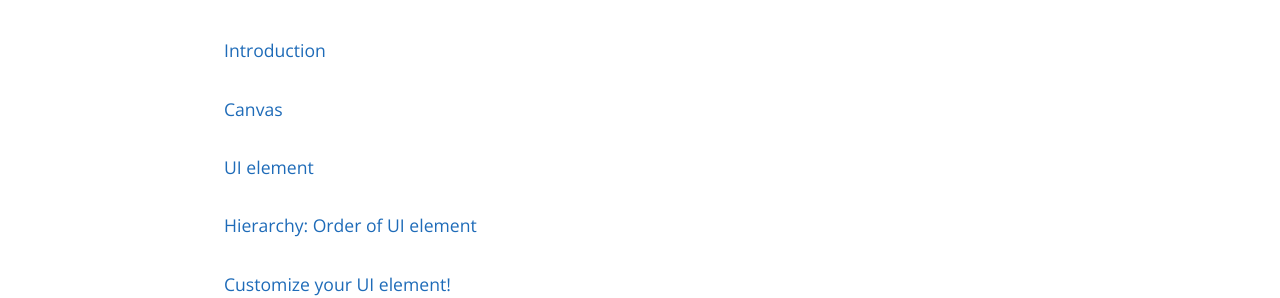
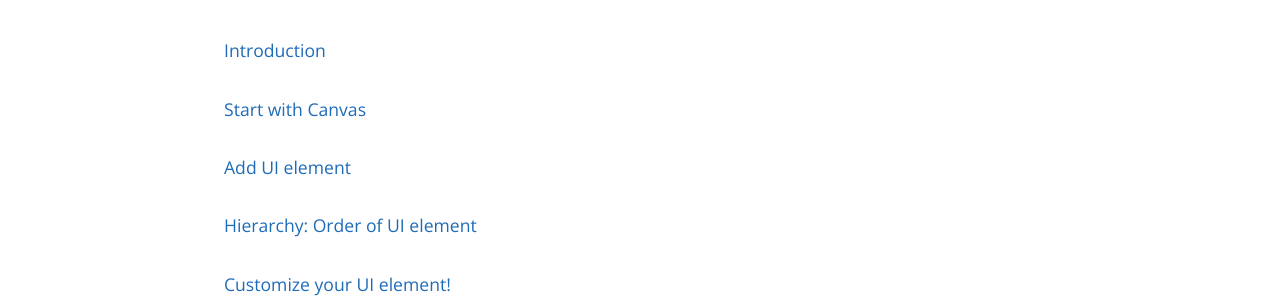
Before and after one commit to learning-software-engineering/learning-software-engineering.github.io, a Jekyll site: the page built from Topics/Tech_Stacks/Unity_UI.md, in a window 1280 px wide and 900 px high. Shown: the part 448-746 px from the top of the window. Built offline with Jekyll 4.4.1, drawn with Linux system fonts in a browser that asks for light colours; our own code applies the rules of GitHub Pages for plain Markdown files.

```diff
--- a/Topics/Tech_Stacks/Unity_UI.md
+++ b/Topics/Tech_Stacks/Unity_UI.md
@@ -2,8 +2,8 @@
 
 ### Table of contents
 #### [Introduction](#introduction)
-#### [Canvas](#canvas)
-#### [UI element](#ui-element)
+#### [Start with Canvas](#start-with-canvas)
+#### [Add UI element](#add-ui-element)
 #### [Hierarchy: Order of UI element](#hierarchy-order-of-ui-element)
 #### [Customize your UI element!](#customize-your-ui-element)
 #### [How fancy the Unity UI can be](#how-fancy-the-unity-ui-can-be)
```
